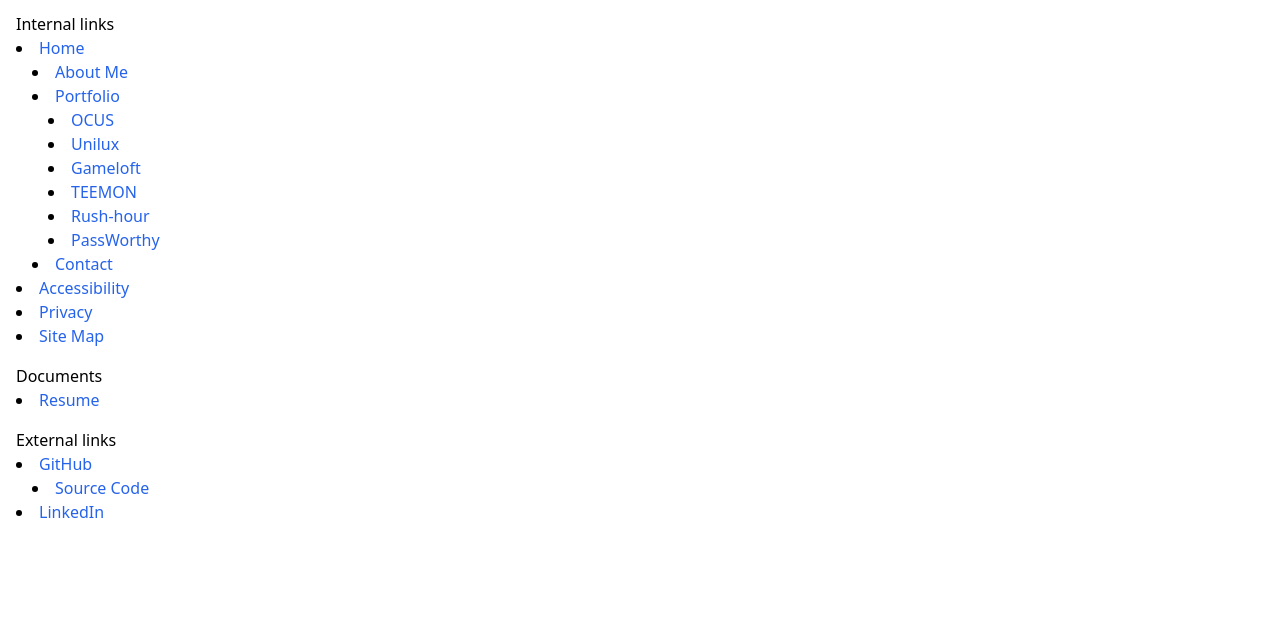
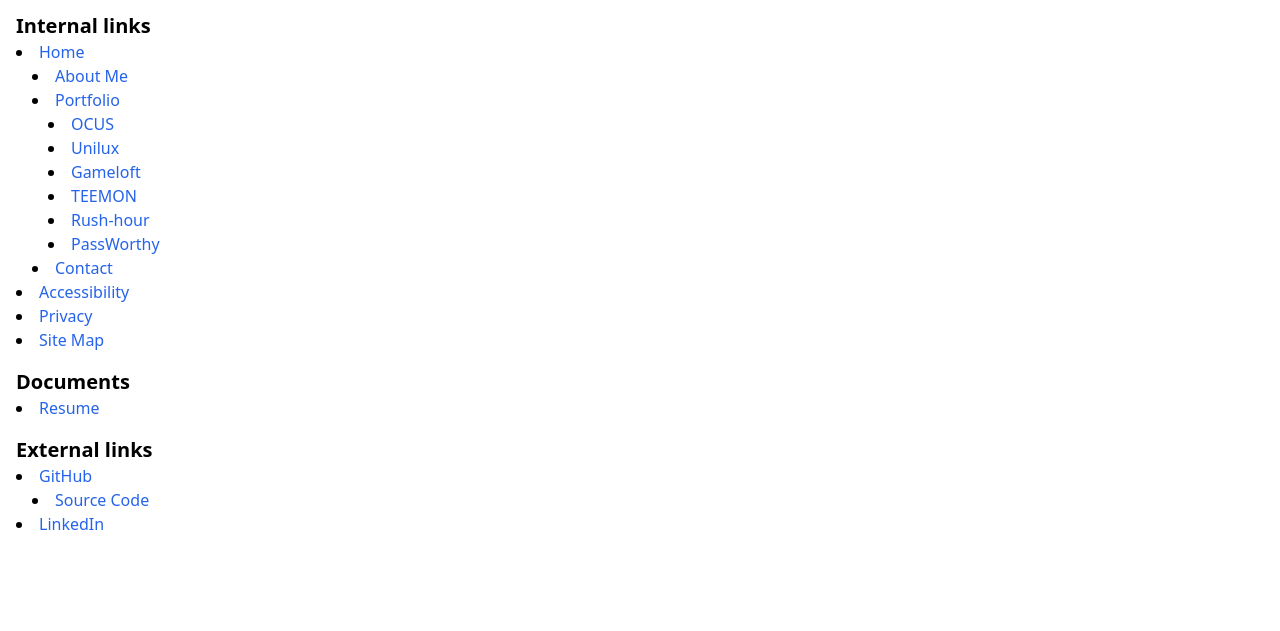
Before and after one commit to sdmarmon/sdmarmon.github.io, a website: page pages/site-map.html in a window 1280 px wide. Shown: the part 152-783 px from the top of the page. Drawn offline with Linux system fonts and the light colour scheme.

Commit message:
Stylizing site map and adding headers

```diff
--- a/pages/site-map.html
+++ b/pages/site-map.html
@@ -107,8 +107,8 @@
             <div class="fixed top-0 left-0 right-0 z-10 block w-full h-16 bg-white shadow-lg lg:hidden"></div>
             <!-- Site Map Section -->
             <section id="sitemap" class="container pt-8 mx-auto mb-8 scroll-mt-16 [&_a]:text-blue-600 [&_a]:bg-white">
-                <h2 class="text-3xl font-semibold">Site Map</h2>
-                <p class="mt-4">Internal links
+                <h2 class="text-3xl font-bold">Site Map</h2>
+                <p class="mt-4"><h3 class="text-xl font-semibold">Internal links</h3>
                     <ul class="list-disc list-inside">
                         <li><a href="../index.html" class="hover:text-blue-800 hover:underline focus:text-blue-800 focus:underline">Home</a>
                             <ul class="pl-4 list-disc list-inside">
@@ -131,12 +131,12 @@
                         <li><a href="site-map.html" class="hover:text-blue-800 hover:underline focus:text-blue-800 focus:underline">Site Map</a></li>
                     </ul>
                 </p>
-                <p class="mt-4">Documents
+                <p class="mt-4"><h3 class="text-xl font-semibold">Documents</h3>
                     <ul class="list-disc list-inside">
                         <li><a href="../assets/Resume_Duhau-Marmon.pdf" class="hover:text-blue-800 hover:underline focus:text-blue-800 focus:underline" target="_blank" ref="noopener noreferrer">Resume</a></li>
                     </ul>
                 </p>
-                <p class="mt-4">External links
+                <p class="mt-4"><h3 class="text-xl font-semibold">External links</h3>
                     <ul class="list-disc list-inside">
                         <li><a href="https://github.com/sdmarmon" class="hover:text-blue-800 hover:underline focus:text-blue-800 focus:underline" target="_blank" ref="noopener noreferrer">GitHub</a>
                             <ul class="pl-4 list-disc list-inside">
```
Also changed, not shown: style.css.
